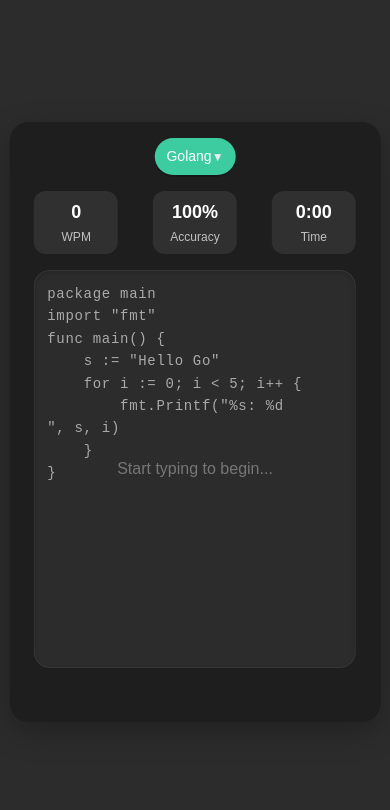
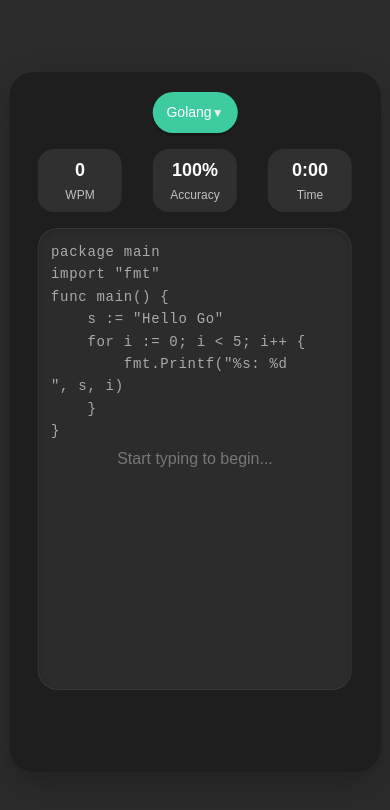
Before and after one commit to Oiha-dev/TrainerProgrammer, a SvelteKit app: page / in a window 390 px wide. Shown: the top 810 px of the page. Built offline with nearby package versions, Linux system fonts and the light colour scheme.

Commit message:
feat: enhance layout and component styles for improved spacing and responsiveness

```diff
--- a/src/routes/+layout.svelte
+++ b/src/routes/+layout.svelte
@@ -51,7 +51,7 @@
         flex-direction: column;
         padding: 0;
         width: 100%;
-        max-width: 72rem;
+        max-width: 90rem; /* Increased from 72rem for more space */
         margin: 0 auto;
         box-sizing: border-box;
         position: relative; /* For proper stacking context */
--- a/src/routes/CompletionStats.svelte
+++ b/src/routes/CompletionStats.svelte
@@ -249,17 +249,17 @@
 
 <style>
     .completion-stats {
-        width: 90%;
-        height: 75%;
+        width: 92%; /* Increased from 90% */
+        height: 78%; /* Increased from 75% */
         background-color: #2C2C2C;
-        border-radius: 16px;
-        padding: 24px;
+        border-radius: 20px; /* Increased from 16px */
+        padding: 32px; /* Increased from 24px */
         display: flex;
         flex-direction: column;
         color: white;
         overflow-y: auto;
-        overflow-x: hidden; /* Prevent horizontal scrolling */
-        box-shadow: inset 0 2px 4px rgba(0, 0, 0, 0.15);
+        overflow-x: hidden;
+        box-shadow: inset 0 3px 6px rgba(0, 0, 0, 0.15); /* Enhanced shadow */
         border: 1px solid rgba(255, 255, 255, 0.05);
     }
 
@@ -267,9 +267,9 @@
         display: flex;
         justify-content: space-between;
         align-items: center;
-        margin-bottom: 24px;
+        margin-bottom: 32px; /* Increased from 24px */
         flex-wrap: wrap;
-        gap: 16px;
+        gap: 20px; /* Increased from 16px */
     }
 
     .completion-header h2 {
@@ -292,19 +292,19 @@
     .language-badge {
         background-color: var(--third-color-dark);
         color: white;
-        padding: 6px 12px;
-        border-radius: 20px;
+        padding: 8px 16px; /* Increased from 6px 12px */
+        border-radius: 24px; /* Increased from 20px */
         font-size: 14px;
         font-weight: bold;
-        box-shadow: 0 2px 4px rgba(0,0,0,0.15);
+        box-shadow: 0 3px 5px rgba(0,0,0,0.15); /* Enhanced shadow */
     }
 
     .status-badge {
-        padding: 6px 12px;
-        border-radius: 20px;
+        padding: 8px 16px; /* Increased from 6px 12px */
+        border-radius: 24px; /* Increased from 20px */
         font-size: 14px;
         font-weight: bold;
-        box-shadow: 0 2px 4px rgba(0,0,0,0.15);
+        box-shadow: 0 3px 5px rgba(0,0,0,0.15); /* Enhanced shadow */
     }
 
     .status-badge.perfect {
@@ -320,14 +320,14 @@
     .stats-grid {
         display: grid;
         grid-template-columns: repeat(3, 1fr);
-        gap: 16px;
-        margin-bottom: 24px;
+        gap: 20px; /* Increased from 16px */
+        margin-bottom: 32px; /* Increased from 24px */
     }
 
     .stat-card {
         background-color: rgba(255, 255, 255, 0.08);
-        border-radius: 12px;
-        padding: 16px;
+        border-radius: 16px; /* Increased from 12px */
+        padding: 20px; /* Increased from 16px */
         text-align: center;
         transition: transform 0.2s ease, background-color 0.2s ease;
         border: 1px solid rgba(255, 255, 255, 0.05);
@@ -352,32 +352,32 @@
 
     .chart-container {
         flex: 1;
-        border-radius: 12px;
-        padding: 15px;
+        border-radius: 16px; /* Increased from 12px */
+        padding: 20px; /* Increased from 15px */
         display: flex;
         justify-content: center;
         align-items: center;
-        max-height: 350px;
-        max-width: 100%; /* Ensure container doesn't exceed parent width */
+        max-height: 400px; /* Increased from 350px */
+        max-width: 100%;
     }
 
     .actions {
         display: flex;
         justify-content: center;
-        margin-top: 24px;
+        margin-top: 32px; /* Increased from 24px */
     }
 
     .restart-button {
         background-color: var(--third-color-dark);
         color: white;
         border: none;
-        padding: 12px 28px;
-        border-radius: 8px;
+        padding: 14px 32px; /* Increased from 12px 28px */
+        border-radius: 12px; /* Increased from 8px */
         font-size: 16px;
         font-weight: bold;
         cursor: pointer;
         transition: all 0.2s ease;
-        box-shadow: 0 4px 6px rgba(0, 0, 0, 0.1);
+        box-shadow: 0 5px 8px rgba(0, 0, 0, 0.1); /* Enhanced shadow */
         letter-spacing: 0.03em;
     }
 
@@ -406,7 +406,7 @@
     @media (max-width: 768px) {
         .completion-stats {
             width: 95%;
-            padding: 16px;
+            padding: 20px; /* Increased from 16px */
         }
 
         .completion-header {
--- a/src/routes/Field.svelte
+++ b/src/routes/Field.svelte
@@ -283,29 +283,29 @@
         top: 50%;
         left: 50%;
         transform: translate(-50%, -50%);
-        width: 700px;
-        height: 500px;
+        width: 850px;  /* Increased from 700px */
+        height: 600px; /* Increased from 500px */
         background-color: var(--first-color-dark);
-        border-radius: 19px;
+        border-radius: 24px; /* Increased from 19px */
         display: flex;
         flex-direction: column;
         align-items: center;
-        box-shadow: 0 10px 30px rgba(0, 0, 0, 0.25);
-        padding: 24px;
+        box-shadow: 0 14px 35px rgba(0, 0, 0, 0.25); /* Enhanced shadow */
+        padding: 32px; /* Increased from 24px */
         transition: box-shadow 0.3s ease;
     }
 
     .top-section {
-        width: 90%;
+        width: 92%; /* Increased from 90% */
         display: flex;
         justify-content: space-between;
         align-items: center;
-        margin-bottom: 24px;
+        margin-bottom: 32px; /* Increased from 24px */
     }
 
     .stats {
         display: flex;
-        gap: 24px;
+        gap: 30px; /* Increased from 24px */
     }
 
     .stat {
@@ -313,9 +313,9 @@
         flex-direction: column;
         align-items: center;
         background-color: rgba(255, 255, 255, 0.08);
-        padding: 10px 16px;
-        border-radius: 12px;
-        min-width: 80px;
+        padding: 14px 20px; /* Increased from 10px 16px */
+        border-radius: 16px; /* Increased from 12px */
+        min-width: 95px; /* Increased from 80px */
         transition: transform 0.2s ease, background-color 0.2s ease;
     }
 
@@ -339,13 +339,13 @@
     }
 
     .typing-container {
-        width: 90%;
-        height: 75%;
+        width: 92%; /* Increased from 90% */
+        height: 78%; /* Increased from 75% */
         position: relative;
-        border-radius: 16px;
+        border-radius: 20px; /* Increased from 16px */
         background-color: #2C2C2C;
         overflow: hidden;
-        box-shadow: inset 0 2px 4px rgba(0, 0, 0, 0.15);
+        box-shadow: inset 0 3px 6px rgba(0, 0, 0, 0.15); /* Enhanced shadow */
         border: 1px solid rgba(255, 255, 255, 0.05);
     }
 
@@ -434,10 +434,10 @@
     @media (max-width: 768px) {
         .field {
             width: 95%;
-            max-width: 500px;
-            height: 80vh;
-            max-height: 600px;
-            padding: 16px;
+            max-width: 600px; /* Increased from 500px */
+            height: 85vh; /* Increased from 80vh */
+            max-height: 700px; /* Increased from 600px */
+            padding: 20px; /* Increased from 16px */
         }
 
         .top-section {
--- a/src/routes/Select.svelte
+++ b/src/routes/Select.svelte
@@ -51,9 +51,9 @@
 
 <style>
     .component {
-        border-radius: 8px;
+        border-radius: 12px; /* Increased from 8px */
         background-color: var(--first-color-dark);
-        width: 140px;
+        width: 170px; /* Increased from 140px */
         box-sizing: border-box;
     }
 
@@ -64,8 +64,8 @@
 
     .dropdown {
         width: 100%;
-        padding: 10px 15px;
-        border-radius: 19px;
+        padding: 12px 18px; /* Increased from 10px 15px */
+        border-radius: 24px; /* Increased from 19px */
         font-size: 16px;
         background-color: var(--third-color-dark);
         border: none;
@@ -75,7 +75,7 @@
         justify-content: space-between;
         align-items: center;
         transition: background-color 0.2s ease, transform 0.1s ease;
-        box-shadow: 0 2px 0 rgba(0, 0, 0, 0.2);
+        box-shadow: 0 3px 0 rgba(0, 0, 0, 0.2); /* Enhanced shadow */
     }
 
     .dropdown:hover {
@@ -104,10 +104,10 @@
         width: 100%;
         background-color: var(--first-color-dark);
         border: 1px solid rgba(255, 255, 255, 0.1);
-        box-shadow: 0 4px 12px rgba(0, 0, 0, 0.3);
+        box-shadow: 0 6px 16px rgba(0, 0, 0, 0.3); /* Enhanced shadow */
         z-index: 1000;
-        margin-top: 8px;
-        border-radius: 8px;
+        margin-top: 10px; /* Increased from 8px */
+        border-radius: 12px; /* Increased from 8px */
         overflow: hidden;
         animation: fadeIn 0.2s ease;
     }
@@ -118,7 +118,7 @@
     }
 
     .option-item {
-        padding: 10px 15px;
+        padding: 12px 18px; /* Increased from 10px 15px */
         cursor: pointer;
         color: white;
         transition: background-color 0.2s ease;
@@ -139,12 +139,12 @@
         }
 
         .dropdown {
-            padding: 8px 12px;
+            padding: 10px 14px; /* Increased from 8px 12px */
             font-size: 14px;
         }
 
         .option-item {
-            padding: 8px 12px;
+            padding: 10px 14px; /* Increased from 8px 12px */
             font-size: 14px;
         }
     }
```
